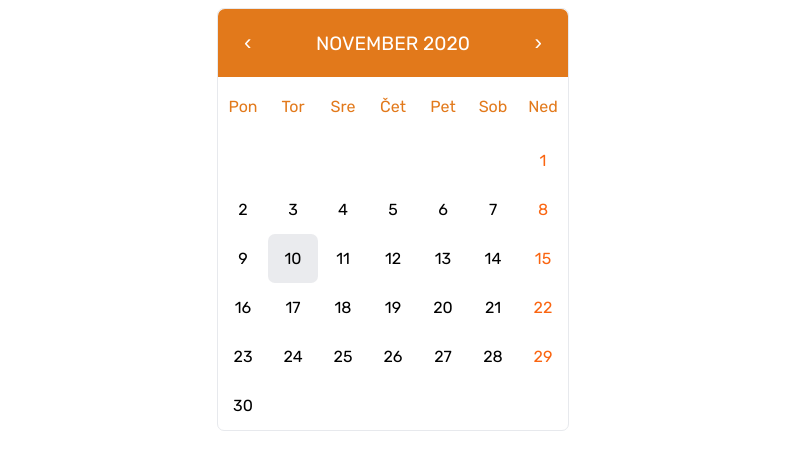
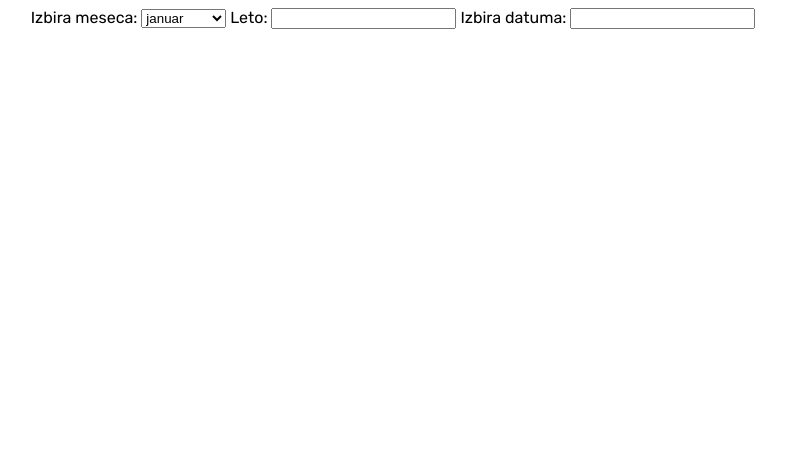
Before and after one commit to RoKKim/koledar, a plain HTML site: page index.html in a window 1280 px wide. Shown: the whole page, without its empty margins (247-1033 px from the left). Drawn offline with Linux system fonts and the light colour scheme.

Commit message:
Basic inputs

```diff
--- a/assets/koledar.js
+++ b/assets/koledar.js
@@ -1,10 +1,45 @@
 let Koledar = function(options) {
     const init = function() {
         options.danasnjiDatum = novDatum();
-        options.mesec_label = options.container.querySelector('.koledar_header_label');
+        options.datum = novDatum();
+        options.mesecLabel = options.container.querySelector('.koledar_header_label');
 
+        options.container.querySelector('#prejsni_mesec').addEventListener("click", function(){
+            options.datum.setMonth(options.datum.getMonth() - 1);
+            ustvariMesec();
+        });
+        options.container.querySelector('#naslednji_mesec').addEventListener("click", function(){
+            options.datum.setMonth(options.datum.getMonth() + 1);
+            ustvariMesec();
+        });
+        options.container.querySelector('#mesec_select').addEventListener("change", function(){
+            ustvariMesec();
+        });
+        options.container.querySelector('#mesec_select').addEventListener("change", function(){
+            options.datum.setMonth(options.meseci.indexOf(this.value));
+            ustvariMesec();
+        });
+        options.container.querySelector('#leto_input').addEventListener("change", function(){
+            options.datum.setFullYear(this.value);
+            ustvariMesec();
+        });
+        options.container.querySelector('#datum_input').addEventListener("change", function(){
+            options.datum = new Date(this.value.split('.')[2], this.value.split('.')[1] - 1, this.value.split('.')[0]);
+            ustvariMesec();
+        });
+
+        nastaviIzbiroMeseca();
         nastaviKoledarHeader();
-        ustvariMesec();
+        ustvariMesec(options.datum.getMonth());
+    }
+
+    const nastaviIzbiroMeseca = function() {
+        options.meseci.forEach((mesec) => {
+            let mesecOption = document.createElement('option');
+            mesecOption.textContent = mesec;
+
+            options.container.querySelector('#mesec_select').appendChild(mesecOption);
+        })
     }
 
     const novDatum = function() {
@@ -17,18 +52,17 @@ let Koledar = function(options) {
     const ustvariDan = function(datum) {
         let datumDiv = document.createElement('div');
         let datumSpan = document.createElement('span');
-        datumSpan.innerHTML = datum.getDate();
+        datumSpan.textContent = datum.getDate();
         datumDiv.className = 'datum';
 
         // ce je datum nedelja, mu nastavimo poseben class
         if (datum.getDay() === 0) {
-            console.log('aaa')
             datumDiv.classList.add('datum_nedelja');
         }
         // prvemu datumu v mesecu dodamo odmik, da ga poravnamo z dnevom v tednu
         if (datum.getDate() === 1) {
             // ker getDay() vrne nedeljo kot 0, jo z ali operatorjem nadomestimo z 7
-            datumDiv.style.marginLeft = ((datum.getDay() || 7 - 1) * 100 / 7) + '%';
+            datumDiv.style.marginLeft = (((datum.getDay() || 7) - 1) * 100 / 7) + '%';
         }
         // ce je datum enak danasnjemu, mu nastavimo poseben class
         if (datum.getTime() === options.danasnjiDatum.getTime()) {
@@ -40,28 +74,30 @@ let Koledar = function(options) {
     }
 
     const ustvariMesec = function() {
-        options.mesec_label.innerHTML = options.meseci[options.danasnjiDatum.getMonth()] + ' ' + options.danasnjiDatum.getFullYear();
+        // preden ustvarimo dneve meseca, je potrebno resetirati trenutne
+        options.container.querySelector('.koledar_datumi').innerHTML = '';
 
-        let datum = novDatum();
+        options.mesecLabel.textContent = options.meseci[options.datum.getMonth()] + ' ' + options.datum.getFullYear();
+
         // dneve izpisujemo od prvega dneva meseca dalje
-        datum.setDate(1);
+        options.datum.setDate(1);
 
-        let trenutniMesec = datum.getMonth();
         // zanka gre cez vse dneve v mesecu
-        while (datum.getMonth() === trenutniMesec) {
-            ustvariDan(datum);
-            datum.setDate(datum.getDate() + 1);
+        for (let i = new Date(options.datum.getTime()); i.getMonth() === options.datum.getMonth(); i.setDate(i.getDate() + 1)) {
+            ustvariDan(i);
         }
     }
 
     const nastaviKoledarHeader = function() {
         options.dnevi.forEach((dan) => {
             let danSpan = document.createElement('span');
-            danSpan.innerHTML = dan;
+            danSpan.textContent = dan;
 
             options.container.querySelector('.koledar_teden').appendChild(danSpan);
-        })
+        });
     }
+
+    // todo remove listeners when calendar closed
 
     init();
 }
--- a/assets/style.css
+++ b/assets/style.css
@@ -14,7 +14,9 @@ body {
     text-align: center;
 }
 
-.koledar {
+.koledar_body {
+    display: none;
+    outline: 0;
     width: 350px;
     margin: 0 auto;
     border-radius: var(--border_radius);
@@ -42,6 +44,7 @@ body {
     background: none;
     border: 0;
     cursor: pointer;
+    outline: 0;
 }
 
 .koledar .koledar_teden {
--- a/index.html
+++ b/index.html
@@ -11,12 +11,22 @@
 <body>
 <div class="container">
     <div id="koledar" class="koledar">
+        <label for="mesec_select">Izbira meseca:</label>
+        <select name="mesec_select" id="mesec_select"></select>
+
+        <label for="leto_input">Leto:</label>
+        <input type="number" name="leto_input" id="leto_input"/>
+
+        <label for="datum_input">Izbira datuma:</label>
+        <input name="datum_input" id="datum_input"/>
+
+        <div class="koledar_body">
             <div class="koledar_header">
-            <button type="button">
+                <button type="button" id="prejsni_mesec">
                     <span>‹</span>
                 </button>
                 <div class="koledar_header_label"></div>
-            <button type="button">
+                <button type="button" id="naslednji_mesec">
                     <span>›</span>
                 </button>
             </div>
@@ -24,6 +34,7 @@
             <div class="koledar_datumi"></div>
         </div>
     </div>
+</div>
 </body>
 <script src="assets/koledar.js"></script>
 </html>
```
Lines whose indentation alone changed are shown as unchanged.
